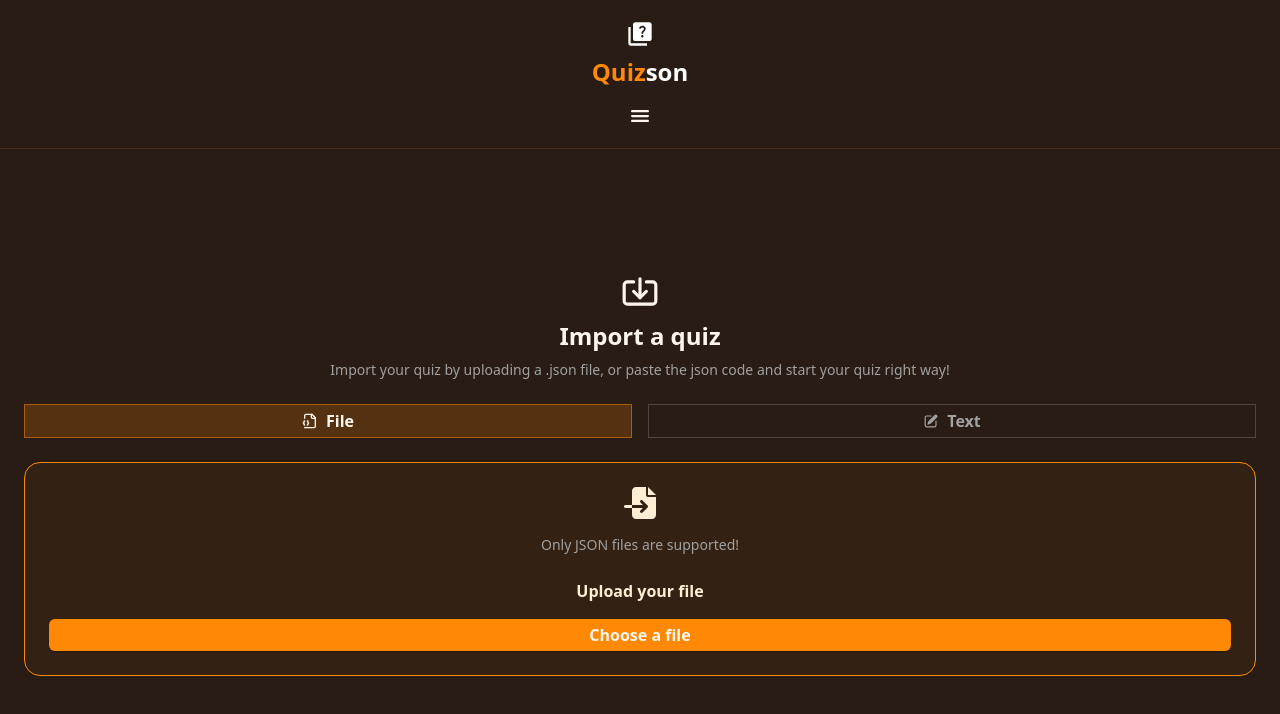
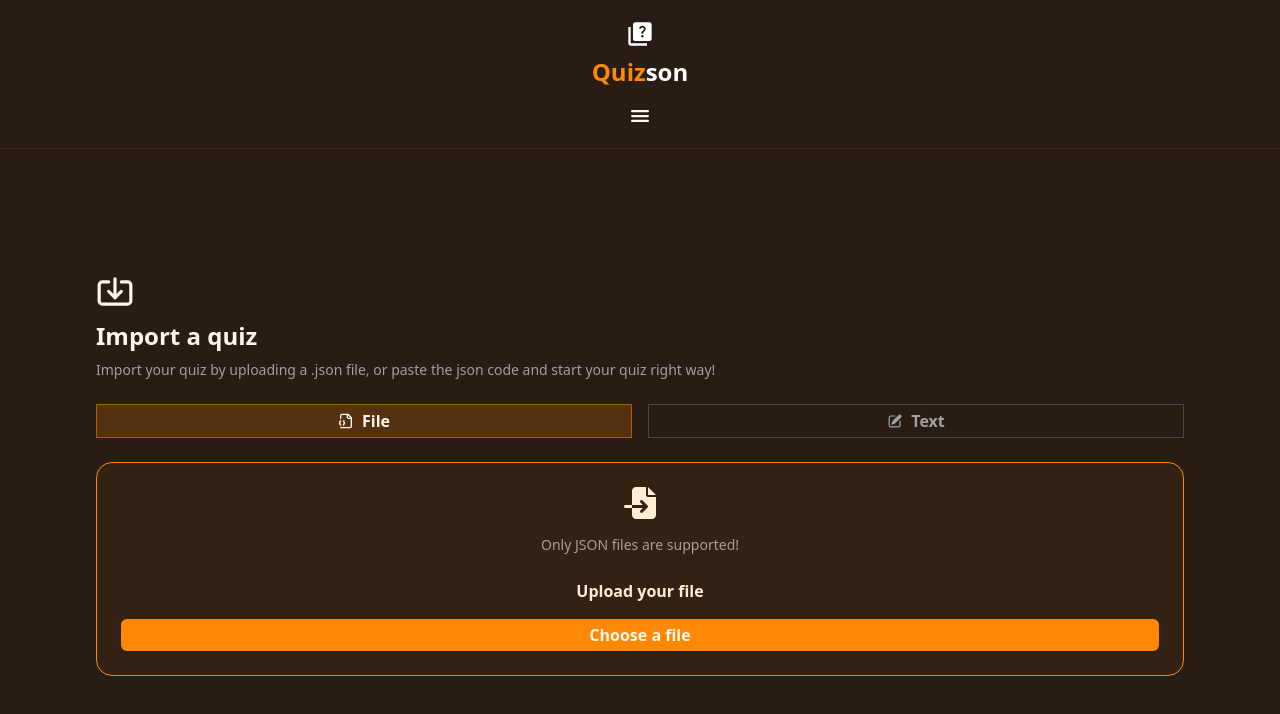
Before and after one commit to Dedo-Finger2/quizson-react, a React (Vite) app: page /upload-file in a window 1280 px wide. Shown: the top 714 px of the page. Built offline with nearby package versions, Linux system fonts and the light colour scheme.

Commit message:
Adds sm breakpoint to UploadFilePage

```diff
--- a/src/pages/UploadFile.tsx
+++ b/src/pages/UploadFile.tsx
@@ -8,14 +8,14 @@ function UploadFilePage() {
   return (
     <div className="flex flex-col h-screen w-screen">
       <Navbar />
-      <div className="flex flex-col justify-center h-full w-full px-6">
+      <div className="flex flex-col justify-center h-full w-full px-6 sm:px-24">
         <div className="flex flex-col gap-6 text-orange-50">
           <div className="flex flex-col gap-2 w-full">
-            <h1 className="text-2xl font-bold flex flex-col gap-2 items-center">
+            <h1 className="text-2xl font-bold flex flex-col gap-2 items-center sm:items-start">
               <LuImport size={38} />
               Import a quiz
             </h1>
-            <p className="text-sm text-neutral-400 w-full text-center">
+            <p className="text-sm text-neutral-400 w-full text-center sm:text-start">
               Import your quiz by uploading a .json file, or paste the json code
               and start your quiz right way!
             </p>
```
